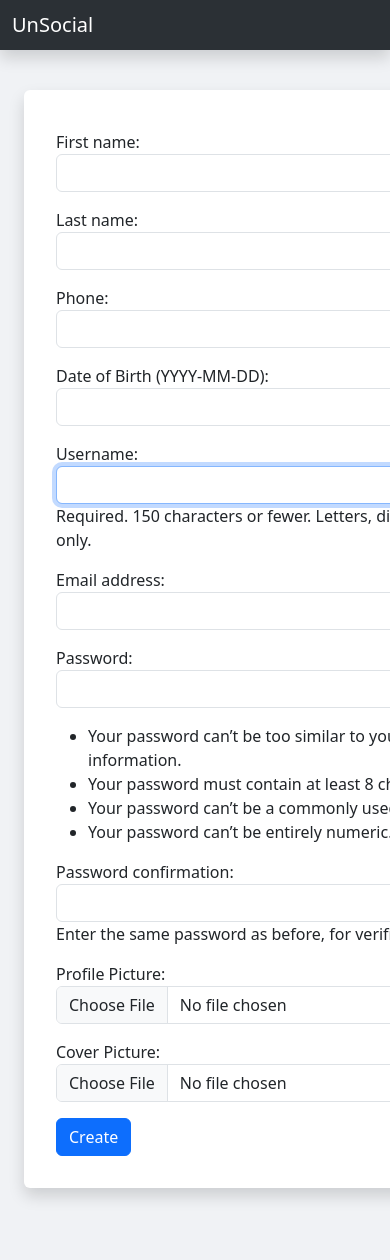
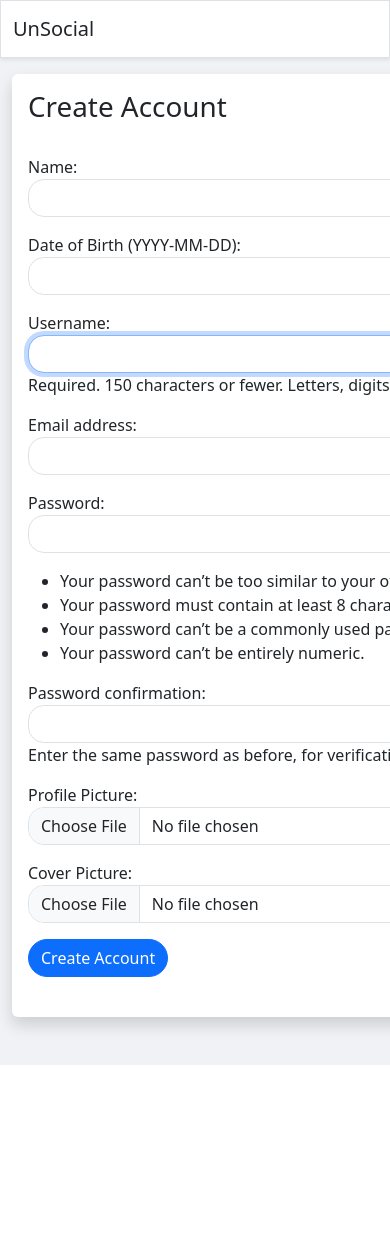
Before and after one commit to al-rafi304/django-social-media, a Django app: template social_media/accounts/templates/accounts/register.html in a window 390 px wide; the page is wider, and only the part inside the window is pictured. After the commit the page ends 1065 px from the top of that part, so only its background shows below. Run offline with Django 4.2, Linux system fonts and the light colour scheme; the template is opened without the code that fills it: values that come from a table or form of the project are taken from there, others are empty.

Commit message:
Added profile updating option
Also removed hometown, phone fields from account model

```diff
--- a/social_media/accounts/forms.py
+++ b/social_media/accounts/forms.py
@@ -5,9 +5,10 @@ from .models import Account
 class RegisterForm(UserCreationForm):
     class Meta:
         model = Account
-        fields = ('first_name', 'last_name', 'phone', 'dob', 'username', 'email', 'password1', 'password2','profile_img', 'cover_img')
+        fields = ('first_name', 'dob', 'username', 'email', 'password1', 'password2', 'profile_img', 'cover_img')
 
         labels = {
+            'first_name': 'Name',
             'dob': 'Date of Birth (YYYY-MM-DD)',
             'profile_img': 'Profile Picture',
             'cover_img': 'Cover Picture'
@@ -16,16 +17,14 @@ class RegisterForm(UserCreationForm):
     def __init__(self, *args, **kwargs) -> None:
         super(RegisterForm, self).__init__(*args, **kwargs)
 
-        class_attr = 'form-control'
+        class_attr = 'form-control rounded-4'
 
         # HTML class attributes
         self.fields['first_name'].widget.attrs['class'] = class_attr
-        self.fields['last_name'].widget.attrs['class'] = class_attr
         self.fields['username'].widget.attrs['class'] = class_attr
         self.fields['email'].widget.attrs['class'] = class_attr
         self.fields['password1'].widget.attrs['class'] = class_attr
         self.fields['password2'].widget.attrs['class'] = class_attr
-        self.fields['phone'].widget.attrs['class'] = class_attr
         self.fields['dob'].widget.attrs['class'] = class_attr
         self.fields['profile_img'].widget.attrs['class'] = class_attr
         self.fields['cover_img'].widget.attrs['class'] = class_attr
--- a/social_media/accounts/models.py
+++ b/social_media/accounts/models.py
@@ -5,9 +5,7 @@ from django.contrib.auth.models import AbstractUser
 
 class Account(AbstractUser):
     dob = models.DateField()
-    bio = models.CharField(max_length=160)
-    phone = models.CharField(max_length = 50, null=True, blank=True)
-    hometown = models.CharField(max_length=100, null=True, blank=True)
+    bio = models.CharField(max_length=160, blank=True)
     address = models.TextField(null=True, blank=True)
     occupation = models.CharField(max_length=160, null=True, blank=True)
 
@@ -25,8 +23,8 @@ class Account(AbstractUser):
 
     relationshipStatus = models.CharField(max_length = 2, choices = RELATIONSHIP_CHOICES, default = None, null=True)
 
-    profile_img = models.ImageField(upload_to='profile_pics/', blank=True, null=True)
-    cover_img = models.ImageField(upload_to='cover_pics/', blank=True, null=True)
+    profile_img = models.ImageField(upload_to='profile_pics/', blank=False, null=False)
+    cover_img = models.ImageField(upload_to='cover_pics/', blank=False, null=False)
 
     followerCount = models.IntegerField(default=0)
     followingCount = models.IntegerField(default=0)
--- a/social_media/accounts/templates/accounts/register.html
+++ b/social_media/accounts/templates/accounts/register.html
@@ -1,20 +1,15 @@
 {% extends 'core/base.html' %}
 
 {% block content %}
-    <div class="container my-4">
-        <div class="row justify-content-center ">
-            <div class="col">
-                <div class="card bg-light text-dark rounded shadow p-3 mb-5 bg-body-tertiary rounded border-0">
-                    <div class="card-body">
-                        <h1 class="card-title">{{ info }}</h1>
-                        <form method="POST" enctype="multipart/form-data">
-                            {% csrf_token %}
-                            {{ form.as_p }}
-                            <button type="submit" class="btn btn-primary">Create</button>
-                        </form>
-                    </div>
-                </div>
-            </div>
-        </div>
-    </div>
+<div class='container bg-light text-dark rounded shadow p-3 mb-5 bg-body-tertiary rounded' style="width: 600px;">
+    <h1>Create Account</h1>
+    <br>
+    <form method="POST" enctype="multipart/form-data">
+        {% csrf_token %}
+        {{ form.as_p }}
+
+        <button class='btn btn-primary rounded-pill' type='submit'>Create Account</button>
+    </form>
+    <br>
+</div>
 {% endblock %}
--- a/social_media/accounts/urls.py
+++ b/social_media/accounts/urls.py
@@ -2,7 +2,8 @@ from django.urls import path
 from . import views
 
 urlpatterns = [
-    path('login', views.login_account, name ='login'),
-    path('logout', views.logout_account, name = 'logout'),
-    path('register', views.register_account, name = 'register'),
+    path('/login', views.login_account, name ='login'),
+    path('/logout', views.logout_account, name = 'logout'),
+    path('/register', views.register_account, name = 'register'),
+    path('/edit', views.edit_profile, name = 'edit-profile')
 ]
--- a/social_media/core/templates/core/base.html
+++ b/social_media/core/templates/core/base.html
@@ -95,9 +95,9 @@
             </div>
         </nav>
     {% else %}
-        <nav class="navbar navbar-expand-lg bg-body-tertiary bg-dark sticky-top shadow" data-bs-theme="dark" >
+        <nav class="navbar navbar-expand-lg sticky-top shadow-sm border" style="background-color: #ffffff;">
             <div class="container">
-                <span class="navbar-brand mb-0 h1">UnSocial</span>
+                <a class="navbar-brand text-dark" href="{% url 'home' %}">UnSocial</a>
             </div>
         </nav>
     {% endif %}
--- a/social_media/core/templates/core/profile.html
+++ b/social_media/core/templates/core/profile.html
@@ -13,7 +13,7 @@
             <!--Follow Button-->
             <div class='d-flex flex-row-reverse'>
                 {% if account.id == request.user.id %}
-                    <a class='btn btn-secondary rounded-pill border border-0'>Edit Profile</a>
+                    <a class='btn btn-secondary rounded-pill border border-0' href="{% url 'edit-profile' %}">Edit Profile</a>
                 {% else %}
                     <form method='POST' action="{% url 'follow-button' %}">
                         {% csrf_token %}
```
Also changed, not shown: social_media/accounts/templates/accounts/editProfile.html (added, +93 -0 lines), social_media/accounts/views.py (+34 -1 lines), social_media/core/views.py (+8 -1 lines), social_media/accounts/migrations/0005_remove_account_hometown_remove_account_phone_and_more.py (added).
